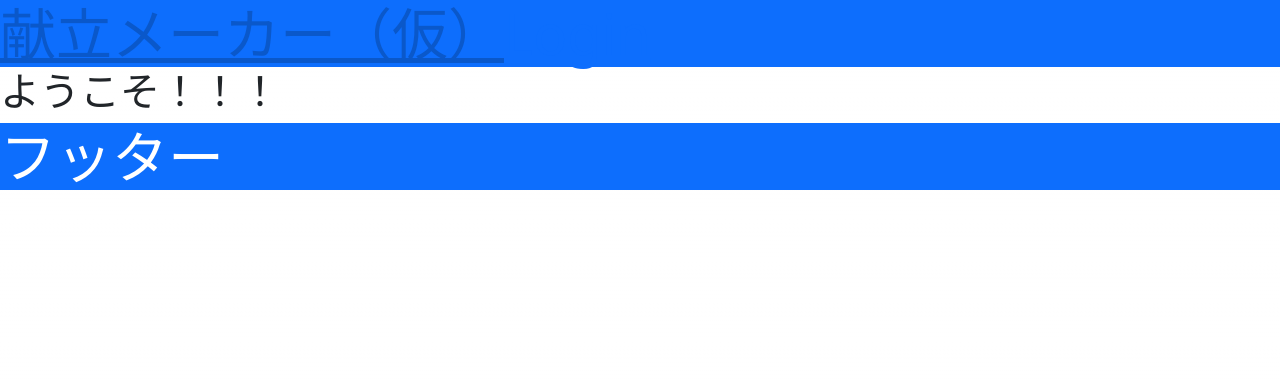
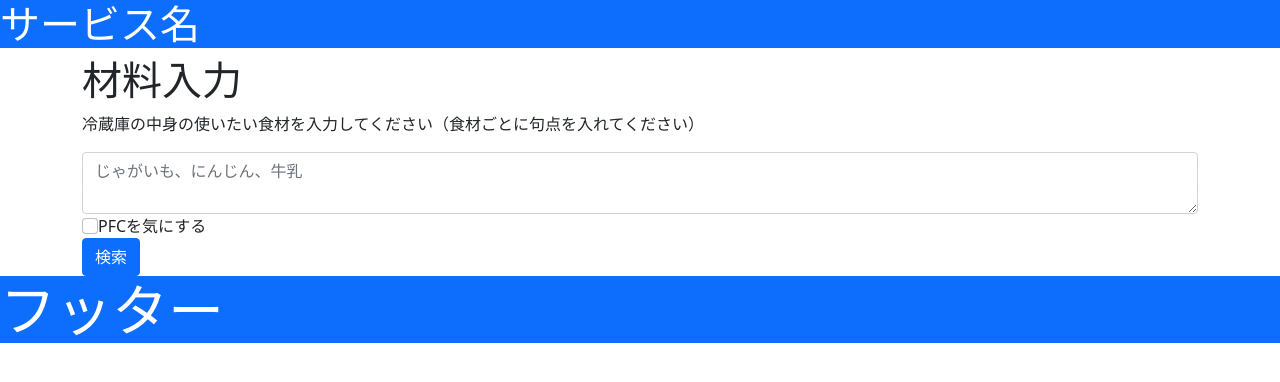
Before and after one commit to tkucd/PFC, a Next.js app in the folder frontend/: page / in a window 1280 px wide. Shown: the top 382 px of the page. Built offline with nearby package versions, Linux system fonts and the light colour scheme.

Commit message:
シングルページに変更

```diff
--- a/frontend/src/components/header.js
+++ b/frontend/src/components/header.js
@@ -1,10 +1,11 @@
-import Link from "next/link"
+// import Link from "next/link"
 
 const Header = () => {
     return (
         <div className="bg-primary text-white display-4">
-            <Link href="/">献立メーカー（仮）</Link>
-            <Link href="/login">Login</Link>
+            {/* <Link href="/">献立メーカー（仮）</Link> */}
+            <h1>サービス名</h1>
+            {/* <Link href="/login">Login</Link> */}
         </div>
     )
 }
--- a/frontend/src/pages/index.js
+++ b/frontend/src/pages/index.js
@@ -1,9 +1,69 @@
 import Head from 'next/head'
+import { useState } from "react"
 import { Inter } from '@next/font/google'
 
 // const inter = Inter({ subsets: ['latin'] })
 
 export default function Home() {
+  const [ingredients, setIngredients] = useState("") // 献立の材料
+  const [flag, setFlag] = useState(false) // 献立候補を出力するかどうか
+  const [pfc, setPFC] = useState(false) // pfcを考慮するかどうか
+  const [menu, setMenu] = useState([
+      {
+          "ingredients": ["トマト", "鶏肉", "ブロッコリー", "ニンジン"],
+          "dish": "トマト鶏のブロッコリーニンジン炒め",
+          "recipe": "1. トマト、鶏肉、ブロッコリー、ニンジンを準備します。\n2. フライパンに油を熱し、鶏肉を炒めます。\n3. 鶏肉がこんがりと焼けたら、野菜を加えて炒めます。\n4. 食材が炒められたら、調味料を加えて炒め合わせます。\n5. 火を止めて完成です。"
+      },
+  ])
+
+  const doSubmit = (e) => {
+      // fetch('http://', {
+      //     method: "POST",
+      //     headers: {
+      //         'Content-Type': 'application/json',
+      //     },
+      //     body: JSON.stringify(
+      //         {
+      //             'ingredients': ingredients,
+      //         }
+      //     )
+      // })
+      //     .then((response) => response.json())
+      //     .then((data) => {
+      //         console.log(data)
+      //         setMenu(data)
+      //     })
+
+      setMenu(
+          [
+              {
+              "ingredients": ["トマト", "鶏肉", "ブロッコリー", "ニンジン"],
+              "dish": "トマト鶏のブロッコリーニンジン炒め",
+              "recipe": "1. トマト、鶏肉、ブロッコリー、ニンジンを準備します。\n2. フライパンに油を熱し、鶏肉を炒めます。\n3. 鶏肉がこんがりと焼けたら、野菜を加えて炒めます。\n4. 食材が炒められたら、調味料を加えて炒め合わせます。\n5. 火を止めて完成です。"
+              },
+              {
+              "ingredients": ["サーモン", "じゃがいも", "ピーマン"],
+              "dish": "サーモンじゃがいもピーマンのグリル",
+              "recipe": "1. サーモン、じゃがいも、ピーマンを準備します。\n2. グリルパンにサーモンを並べ、じゃがいもとピーマンを添えます。\n3. グリルで両面を焼きます。\n4. 火が通ったら取り出して完成です。"
+              },
+              {
+              "ingredients": ["牛ひき肉", "レモン", "アボカド", "トマト"],
+              "dish": "牛ひき肉レモンアボカドトマトのサラダ",
+              "recipe": "1. 牛ひき肉、レモン、アボカド、トマトを準備します。\n2. 牛ひき肉を炒めます。\n3. 炒めた牛ひき肉に、レモン、アボカド、トマトを加えます。\n4. 調味料を加えてよく混ぜ、冷蔵庫で冷やします。\n5. 冷えたら完成です。"
+              }
+          ])
+      setFlag(true)
+      e.preventDefault()
+  }
+
+  const doChangePFC = (e) => {
+    setPFC(e.target.checked)
+  }
+
+  const doChangeIngredients = (e) => {
+      setIngredients(e.target.value)
+  }
+
   return (
     <>
       <Head>
@@ -12,7 +72,41 @@ export default function Home() {
         <meta name="viewport" content="width=device-width, initial-scale=1" />
         <link rel="icon" href="/favicon.ico" />
       </Head>
-      <h1>ようこそ！！！</h1>
+      <div className="container">
+          <h1>材料入力</h1>
+          <form onSubmit={doSubmit}>
+              <p>冷蔵庫の中身の使いたい食材を入力してください（食材ごとに句点を入れてください）</p>
+              <textarea name="input" className="form-control" placeholder="じゃがいも、にんじん、牛乳" onChange={doChangeIngredients} />
+              <div className="form-group">
+                  <input type="checkbox" className="form-check-input" onChange={doChangePFC} id="pfc-check"/>
+                  <label htmlFor="fpc-check">PFCを気にする</label>
+              </div>
+              {pfc &&
+                <div className='container'>
+                    <form>
+                        <div className='form-group'>
+                            <label for="height">身長：</label>
+                            <input type="text" id="height" placeholder="170" />
+                        </div>
+                        <div className='form-group'>
+                            <label for="weight">体重：</label>
+                            <input type="text" id="weight" placeholder="65" />
+                        </div>
+                    </form>
+                </div>}
+              <button className="btn btn-primary">検索</button>
+          </form>
+          {flag &&
+            <div>
+                <hr/>
+                <h1>献立候補</h1>
+                {console.log(typeof menu)}
+                {menu.map((value) => {
+                    <p>{value.dish}</p>
+                })}
+                <button className="btn btn-primary">他の候補を教えて</button>
+            </div>}
+      </div>
     </>
   )
 }
```
Also changed, not shown: frontend/src/pages/main.js (+56 -7 lines).
